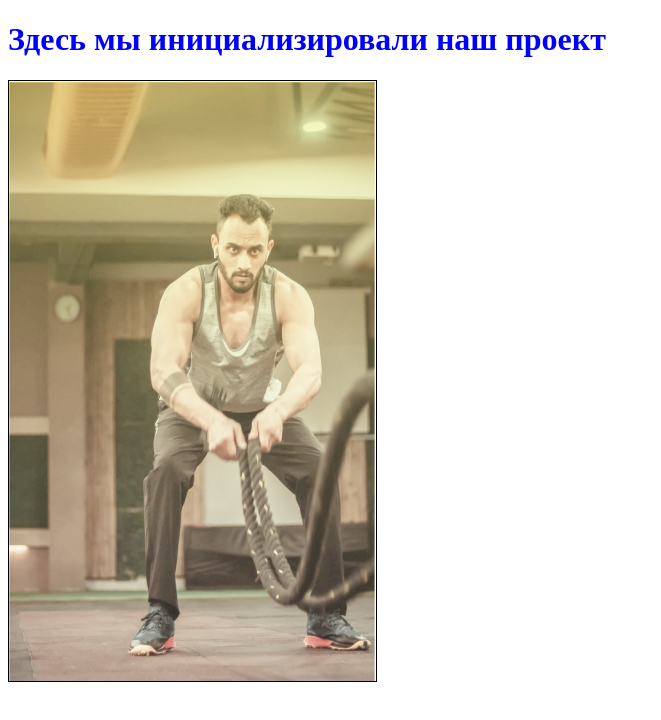
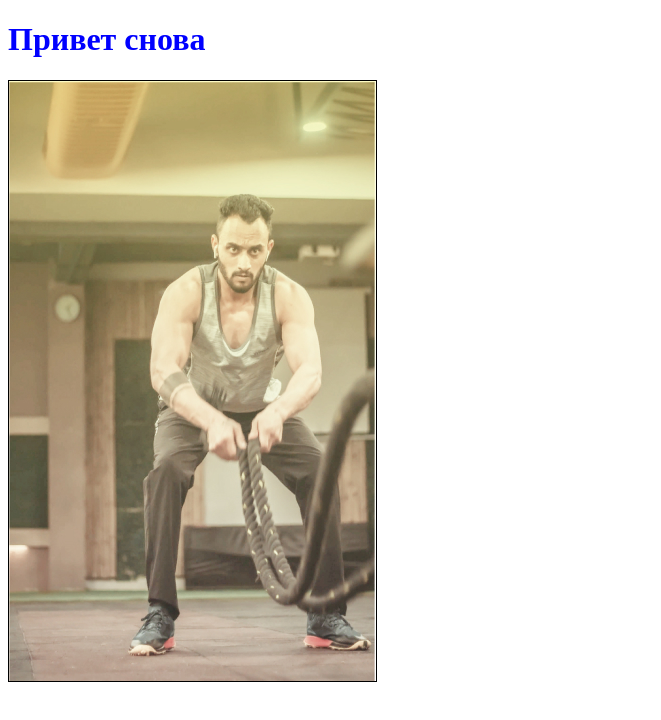
Before and after one commit to Andrew538/Module02-Test, a plain HTML site: page index.html in a window 1280 px wide. Shown: the whole page, without its empty margins (0-661 px from the left). Drawn offline with Linux system fonts and the light colour scheme.

Commit message:
change title

```diff
--- a/index.html
+++ b/index.html
@@ -8,7 +8,7 @@
     <link rel="stylesheet" href="./style/style.css">
 </head>
 <body>
-    <h1>Здесь мы инициализировали наш проект</h1>
+    <h1>Привет снова </h1>
     <img src="./img/coach.jpg" alt="coach">
 </body>
 </html>
```
